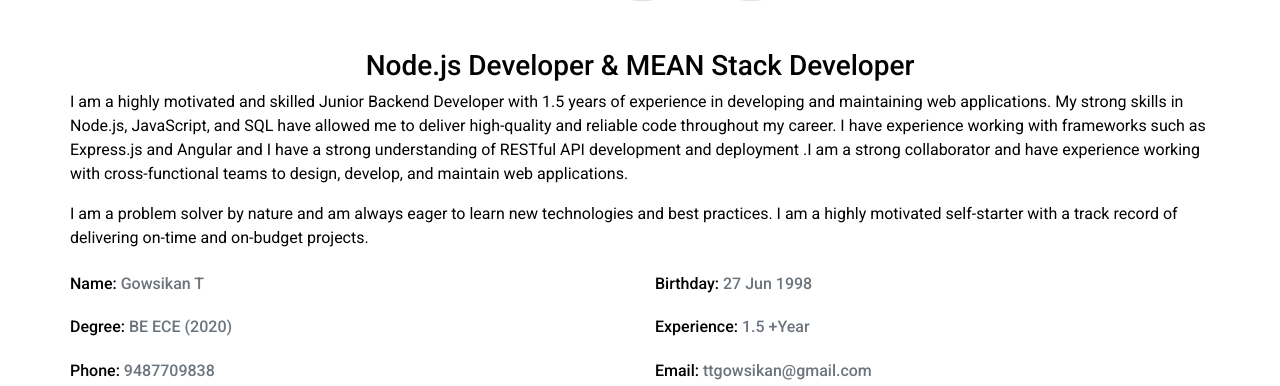
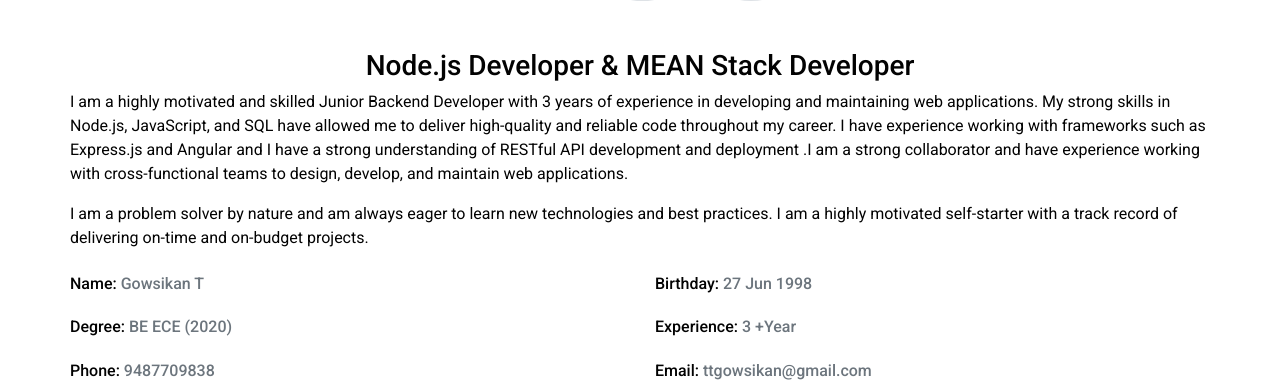
Before and after one commit to gowsi-tamil/portfolio, a plain HTML site: page index.html in a window 1280 px wide. Shown: the part 1081-1467 px from the top of the page. Drawn offline with nearby package versions, Linux system fonts and the light colour scheme.

Commit message:
Update index.html

```diff
--- a/index.html
+++ b/index.html
@@ -94,7 +94,7 @@
                 </div> -->
                 <div class="col-lg-14">
                     <h3 class="about-head">Node.js Developer & MEAN Stack Developer</h3>
-                    <p>I am a highly motivated and skilled Junior Backend Developer with 1.5 years of experience in developing and maintaining
+                    <p>I am a highly motivated and skilled Junior Backend Developer with 3 years of experience in developing and maintaining
                         web applications. My strong skills in Node.js, JavaScript, and SQL have allowed me to deliver high-quality and reliable code throughout
                          my career. I have experience working with frameworks such as Express.js and Angular and I have a strong understanding of RESTful API
                          development and deployment .I am a strong collaborator and have experience working with cross-functional teams to design, develop, and maintain web applications.
@@ -107,7 +107,7 @@
                         <div class="col-sm-6 py-2"><h6>Name: <span class="text-secondary">Gowsikan T</span></h6></div>
                         <div class="col-sm-6 py-2"><h6>Birthday: <span class="text-secondary">27 Jun 1998</span></h6></div>
                         <div class="col-sm-6 py-2"><h6>Degree: <span class="text-secondary">BE ECE (2020)</span></h6></div>
-                        <div class="col-sm-6 py-2"><h6>Experience: <span class="text-secondary">1.5 +Year</span></h6></div>
+                        <div class="col-sm-6 py-2"><h6>Experience: <span class="text-secondary">3 +Year</span></h6></div>
                         <div class="col-sm-6 py-2"><h6>Phone: <span class="text-secondary">9487709838</span></h6></div>
                         <div class="col-sm-6 py-2"><h6>Email: <span class="text-secondary">ttgowsikan@gmail.com</span></h6></div>
                         <div class="col-sm-6 py-2"><h6>Address: <span class="text-secondary">Trichengode, Namakkal</span></h6></div>
```
